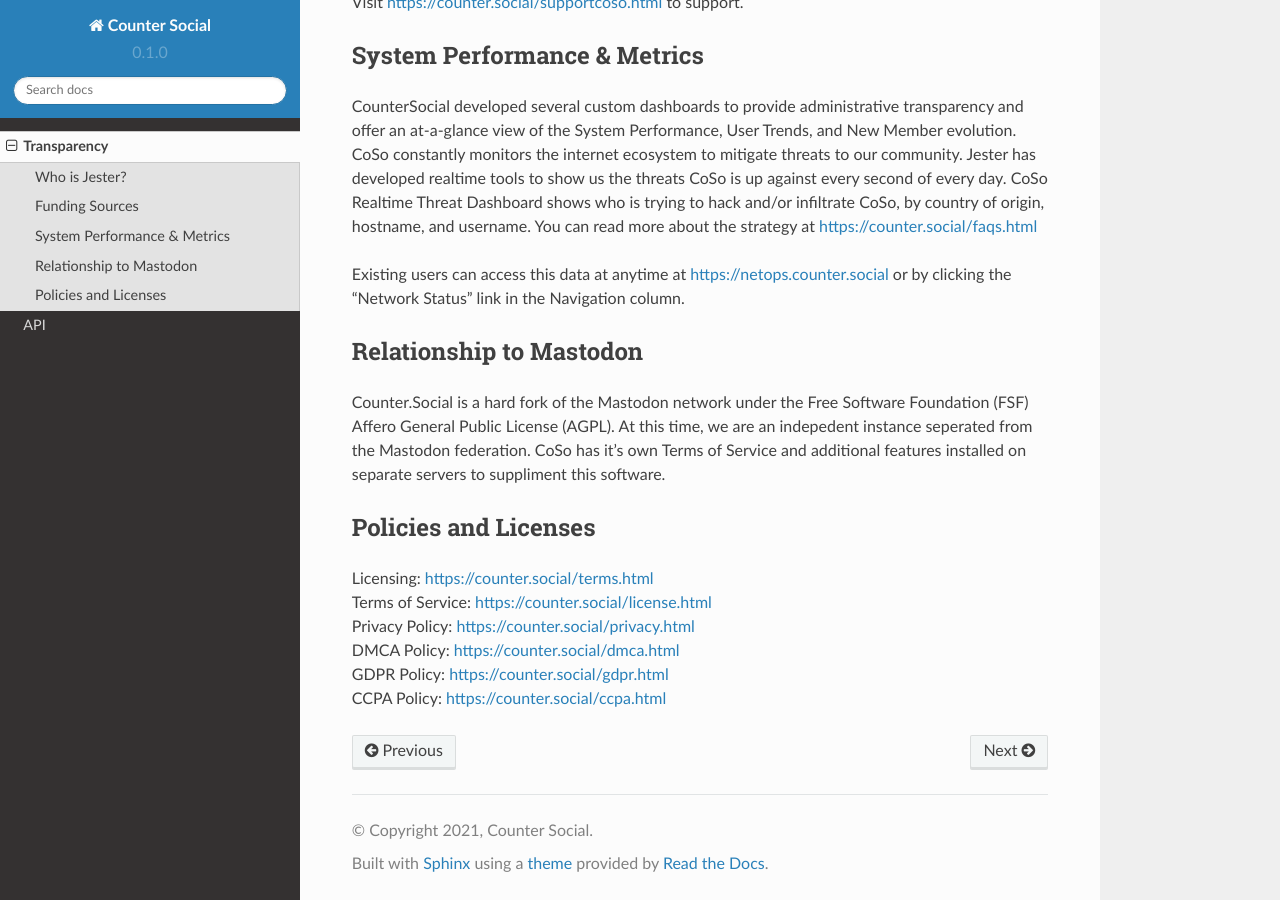
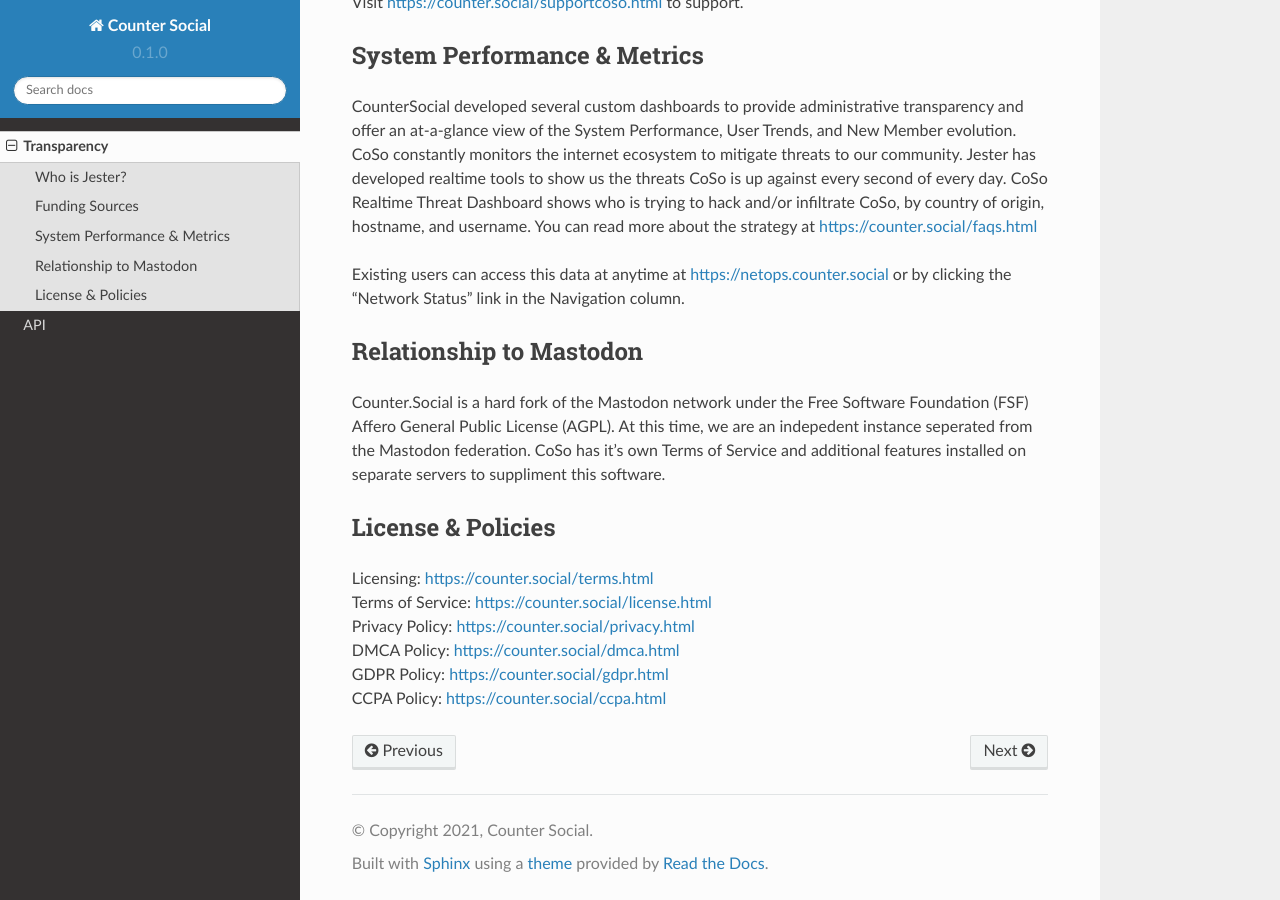
Before and after one commit to itskel/userguide, a Sphinx documentation site: the page built from docs/source/transparency.rst, in a window 1280 px wide and 900 px high, scrolled down 641 px. Built offline with Sphinx 7.4.7 and the Read the Docs theme 2.0.0, drawn with Linux system fonts in a browser that asks for light colours.

Commit message:
Update transparency.rst

```diff
--- a/docs/source/transparency.rst
+++ b/docs/source/transparency.rst
@@ -30,7 +30,7 @@
 Counter.Social is a hard fork of the Mastodon network under the Free Software Foundation (FSF) Affero General Public License (AGPL). At this time, we are an indepedent instance seperated from the Mastodon federation. CoSo has it's own Terms of Service and additional features installed on separate servers to suppliment this software.
 
 
-Policies and Licenses
+License & Policies
 ----------------
 
 | Licensing:  https://counter.social/terms.html
```
